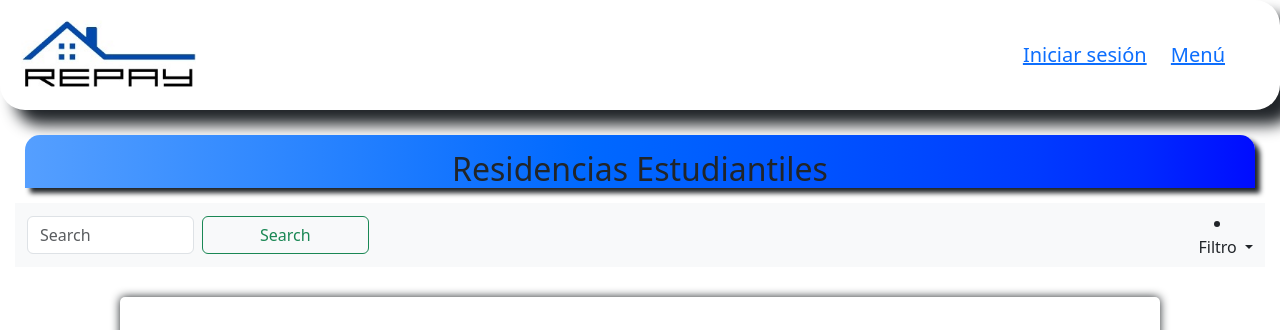
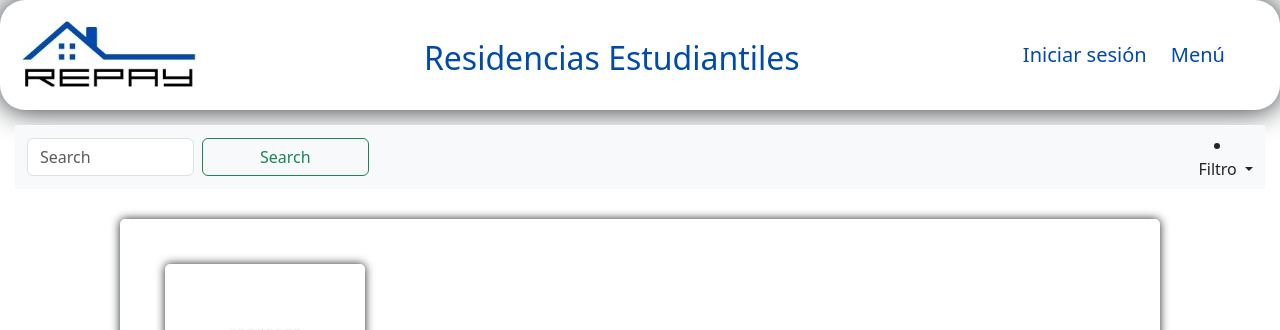
Before and after one commit to S2-net/Proyecto, a PHP site: page /repay.html in a window 1280 px wide. Shown: the top 330 px of the page. Run offline with PHP 8.4, Linux system fonts and the light colour scheme.

Commit message:
Arreglos

```diff
--- a/repay.html
+++ b/repay.html
@@ -1,6 +1,7 @@
 <!DOCTYPE html>
 <html lang="en">
 <head>
+    <link rel="shortcut icon" href="images/ICONO.png" type="icon">
     <meta charset="UTF-8">
     <meta name="viewport" content="width=device-width, initial-scale=1.0">
     <link rel="stylesheet" href="styles/repay.css">
@@ -12,6 +13,12 @@
 
     <div class="logo">
         <img src="images/repay.png" alt="">
+
+    </div>
+
+    <div class="titulo">
+
+        <h2>Residencias Estudiantiles</h2>
     </div>
 
         <div class="nave">
@@ -27,12 +34,6 @@
 <body>
 
     <div>
-
-        <div>
-            <div class="titulo">
-                <h2>Residencias Estudiantiles</h2>
-            </div>
-        </div>
 
         <nav class="navbar bg-body-tertiary">
             <div class="container-fluid">
--- a/styles/repay.css
+++ b/styles/repay.css
@@ -8,8 +8,9 @@
 
 header{
     border-radius: 25px;
-    box-shadow: 15px 15px 15px;
+    box-shadow: 0px 0px 30px;
     display: flex;
+   flex-wrap: nowrap;
     align-items: center;
     justify-content: space-between;
 }
@@ -28,13 +29,16 @@ nav{
     text-align: center;
     justify-content: center;
     align-items: center;
+    text-decoration: none;
 }
 
 
-a{
-    color: black;
+nav a{
+    color: #004aad;
     font-size: 20px;
     padding-right: 20px;
+    text-decoration: none;
+    align-items: center;
 }
 
 .padre{
@@ -58,10 +62,9 @@ a{
     border-top-right-radius: 15px;
     margin-left: 25px;
     margin-right: 25px;
-    margin-top: 25px;
+
     text-align: center;
-    background-image: linear-gradient(to right, #559fff, #4495ff, #338aff, #227fff, #1173ff, #0069ff, #005fff, #0054ff, #0048ff, #003bff, #0029ff, #000cff);
-    box-shadow: 5px 5px 5px 0px;
+    color: #004aad;
 }
 
 button{
```
